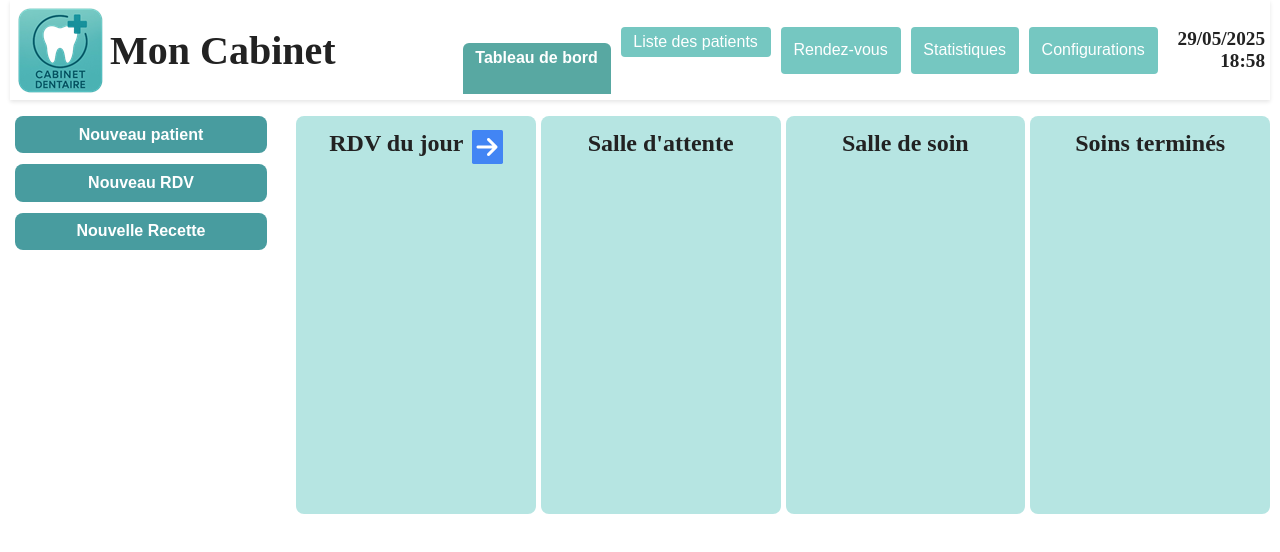
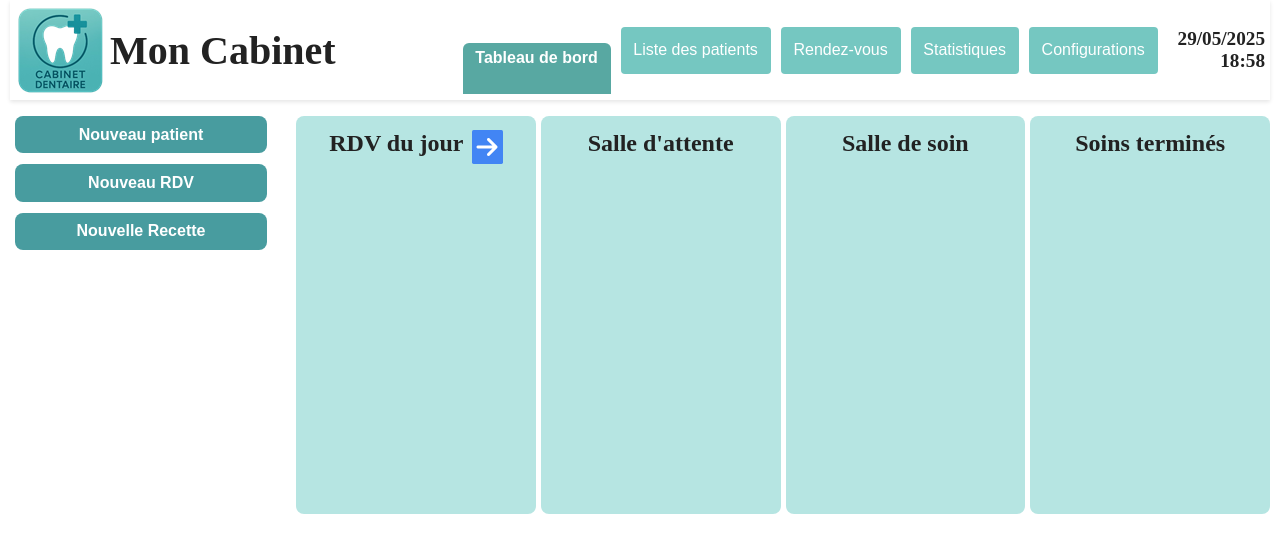
Before and after one commit to freud87/cabinet, a plain HTML site: page index.html in a window 1280 px wide. Drawn offline with Linux system fonts and the light colour scheme.

Commit message:
Update index.html

```diff
--- a/index.html
+++ b/index.html
@@ -12,7 +12,7 @@
 			<nav>
 				<h2>Mon Cabinet</h2>
 				<button class="this">Tableau de bord</button>
-				<a href="patients.html"><button>Liste des patients</button></a>
+				<button><a href="patients.html">Liste des patients</a></button>
 				<button><a href="RDV.html">Rendez-vous</a></button>
 				<button><a href="statistics.html">Statistiques</a></button>
 				<button><a href="settings.html">Configurations</a></button>
```
